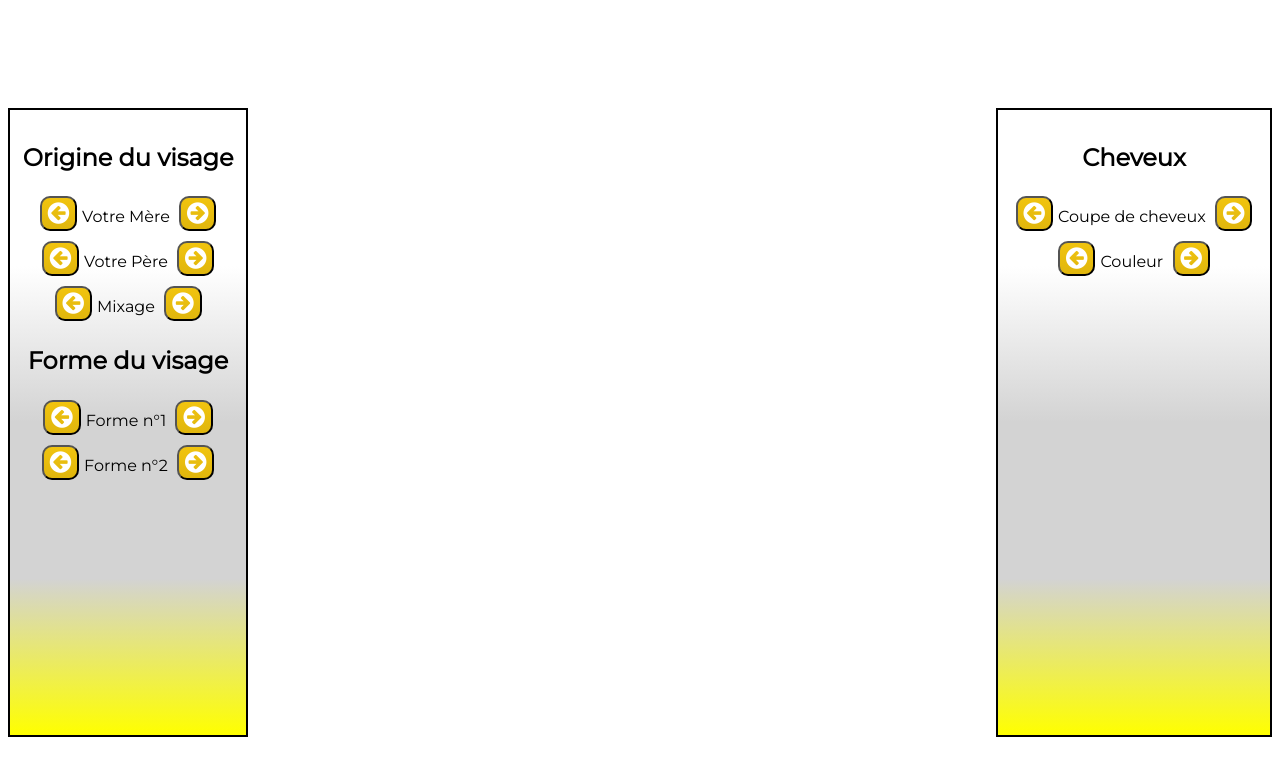
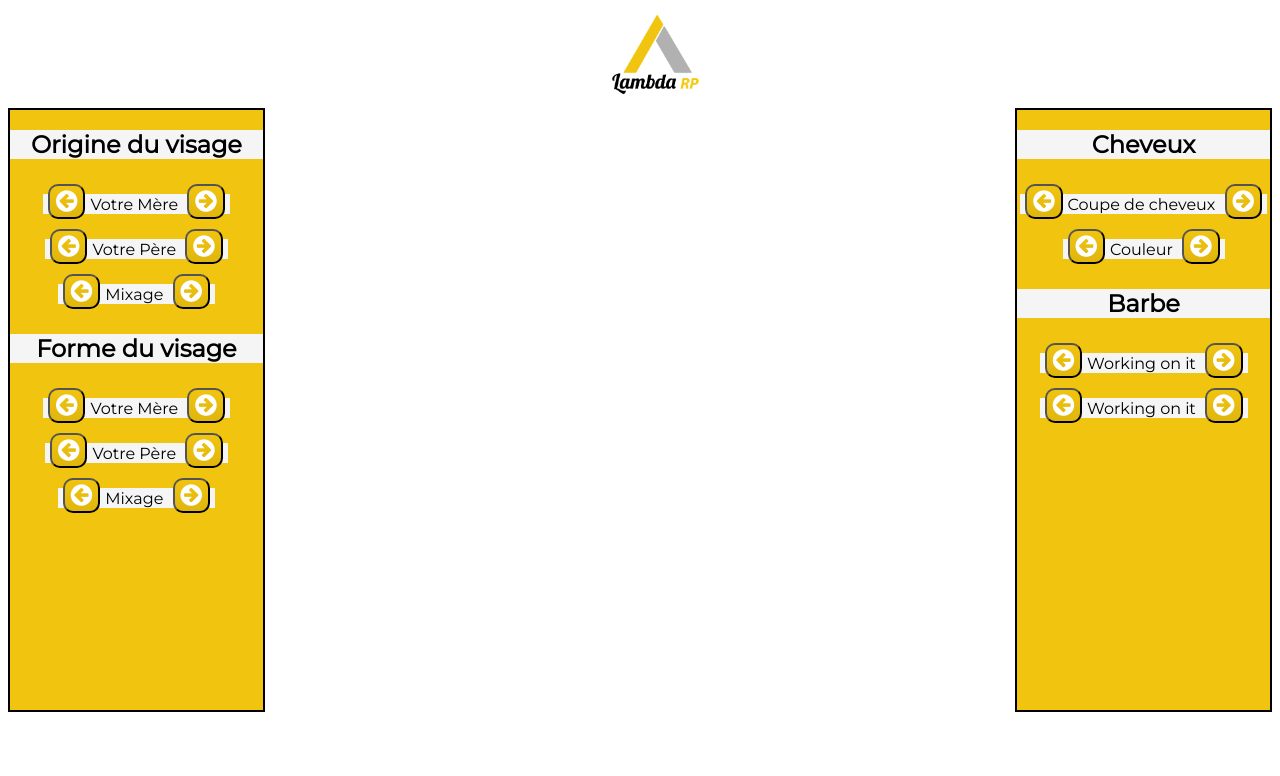
Before and after one commit to Prakkkmak/LambdaRPClient, a plain HTML site: page cef/SkinSelection/index.html in a window 1280 px wide. Drawn offline with Linux system fonts and the light colour scheme.

Commit message:
SkinSelection modification

```diff
--- a/cef/SkinSelection/Asset/CSS/style.css
+++ b/cef/SkinSelection/Asset/CSS/style.css
@@ -12,26 +12,49 @@ p
 
 .left
 {
-    width: auto;
+    width: 20%;
     height: 600px;
     float: left;
-    background-image: linear-gradient(to bottom, white,white,lightgray,lightgray,yellow);
+    background-color : #f1c40f;
     margin-top : 100px;
     border:2px solid black;
     text-align: center;
-    padding:1%;
 }
 
 .right
 {
-    width: auto;
+    width: 20%;
     height: 600px;
     float: right;
-    background-image: linear-gradient(to bottom, white,white,lightgray,lightgray,yellow);
+    background-color : #f1c40f;
     margin-top: 100px;
     border:2px solid black;
     text-align: center;
-    padding:1%;
+}
+
+.middle
+{
+    float: left;
+    width: auto;
+    height: auto;
+    margin-left : 27%;
+
+}
+
+.container
+{
+    background-color : whitesmoke;
+    height: auto;
+    width: auto;
+    display:inline;
+    vertical-align:middle;
+    padding-top : 1px;
+    margin-top : 10%;
+}
+
+h2
+{
+    background-color:whitesmoke;
 }
 
 .origine
--- a/cef/SkinSelection/index.html
+++ b/cef/SkinSelection/index.html
@@ -11,6 +11,7 @@
     <body>
 
         <div class="left">
+            <div class ="container">
 
                 <h2> Origine du visage </h2>
 
@@ -25,15 +26,23 @@
 
                 <h2> Forme du visage </h2>
 
-            <button class="btn"> <i class="fa fa-arrow-circle-left" aria-hidden="true"></i> </button><p>Forme n°1</p>
+                <button class="btn"> <i class="fa fa-arrow-circle-left" aria-hidden="true"></i> </button><p>Votre Mère</p>
                 <button class="btn"> <i class="fa fa-arrow-circle-right" aria-hidden="true"></i></button><br>
 
-            <button class="btn"> <i class="fa fa-arrow-circle-left" aria-hidden="true"></i> </button><p>Forme n°2</p>
+                <button class="btn"> <i class="fa fa-arrow-circle-left" aria-hidden="true"></i> </button><p>Votre Père</p>
                 <button class="btn"> <i class="fa fa-arrow-circle-right" aria-hidden="true"></i></button><br>
 
+                <button class="btn"> <i class="fa fa-arrow-circle-left" aria-hidden="true"></i> </button><p>Mixage</p>
+                <button class="btn"> <i class="fa fa-arrow-circle-right" aria-hidden="true"></i></button><br>
+            </div>
+        </div>
+
+        <div class="middle">
+            <img src="Asset/Image/LOGO_RPB.png" width="100">
         </div>
 
         <div class="right">
+            <div class="container">
 
                 <h2> Cheveux </h2>
 
@@ -42,6 +51,17 @@
 
                 <button class="btn"> <i class="fa fa-arrow-circle-left" aria-hidden="true"></i> </button><p>Couleur</p>
                 <button class="btn"> <i class="fa fa-arrow-circle-right" aria-hidden="true"></i></button><br>
+
+                 <h2> Barbe </h2>
+
+                <button class="btn"> <i class="fa fa-arrow-circle-left" aria-hidden="true"></i> </button><p>Working on it</p>
+                <button class="btn"> <i class="fa fa-arrow-circle-right" aria-hidden="true"></i></button><br>
+
+                <button class="btn"> <i class="fa fa-arrow-circle-left" aria-hidden="true"></i> </button><p>Working on it</p>
+                <button class="btn"> <i class="fa fa-arrow-circle-right" aria-hidden="true"></i></button><br>
+
+
+            </div>
         </div>
 
     </body>
```
Also changed, not shown: cef/SkinSelection/Asset/Image/LOGO_RPB.png (added), cef/SkinSelection/Asset/Image/LRP.jpg (deleted), cef/SkinSelection/Asset/Image/LambdaRP1.jpg (deleted), cef/SkinSelection/Asset/Image/LambdaRP2.jpg (deleted), cef/SkinSelection/Asset/Image/LambdaRP3.jpg (deleted), cef/SkinSelection/Asset/Image/LambdaRP4.jpg (deleted). Lines whose indentation alone changed are shown as unchanged.
